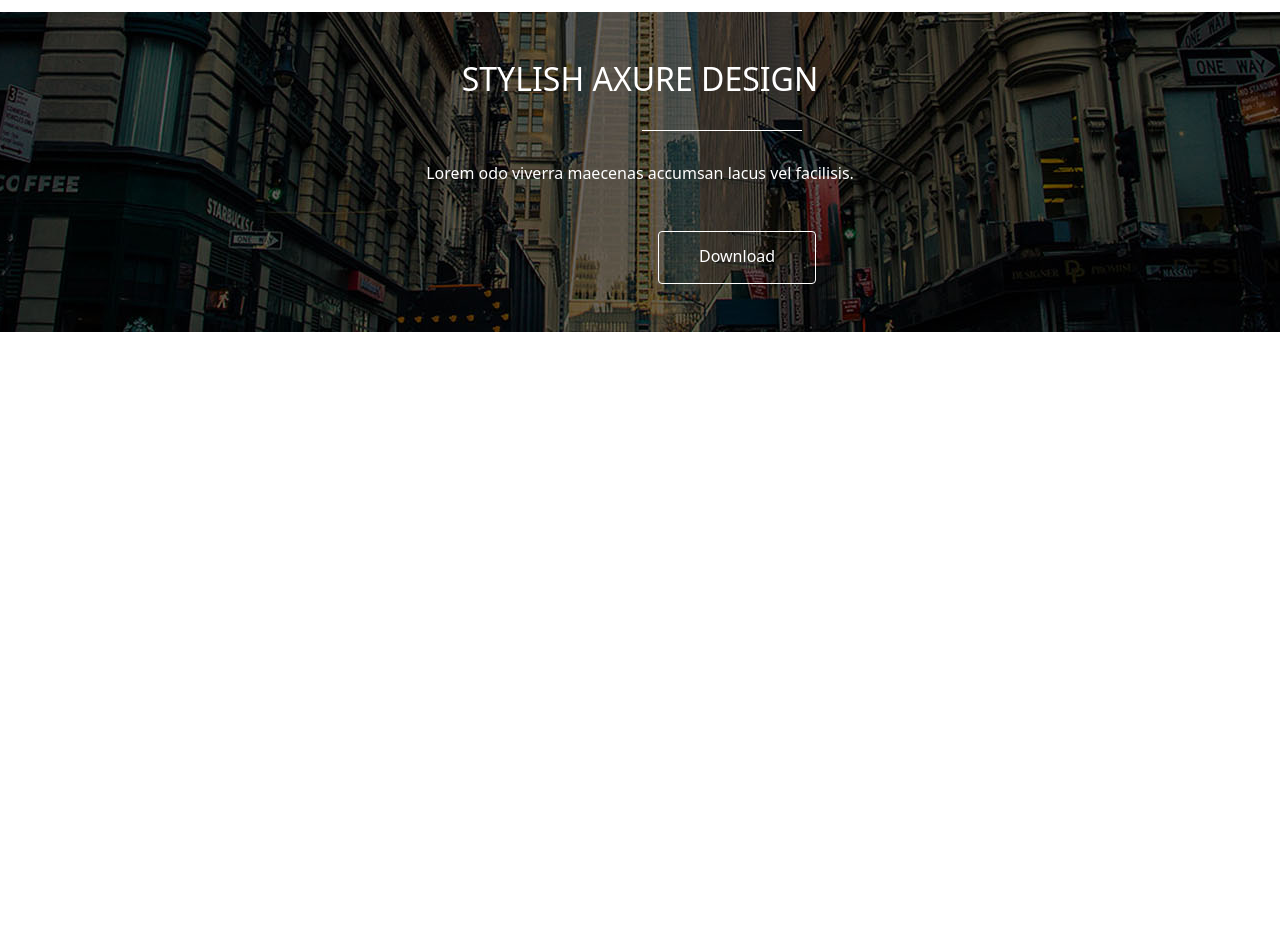
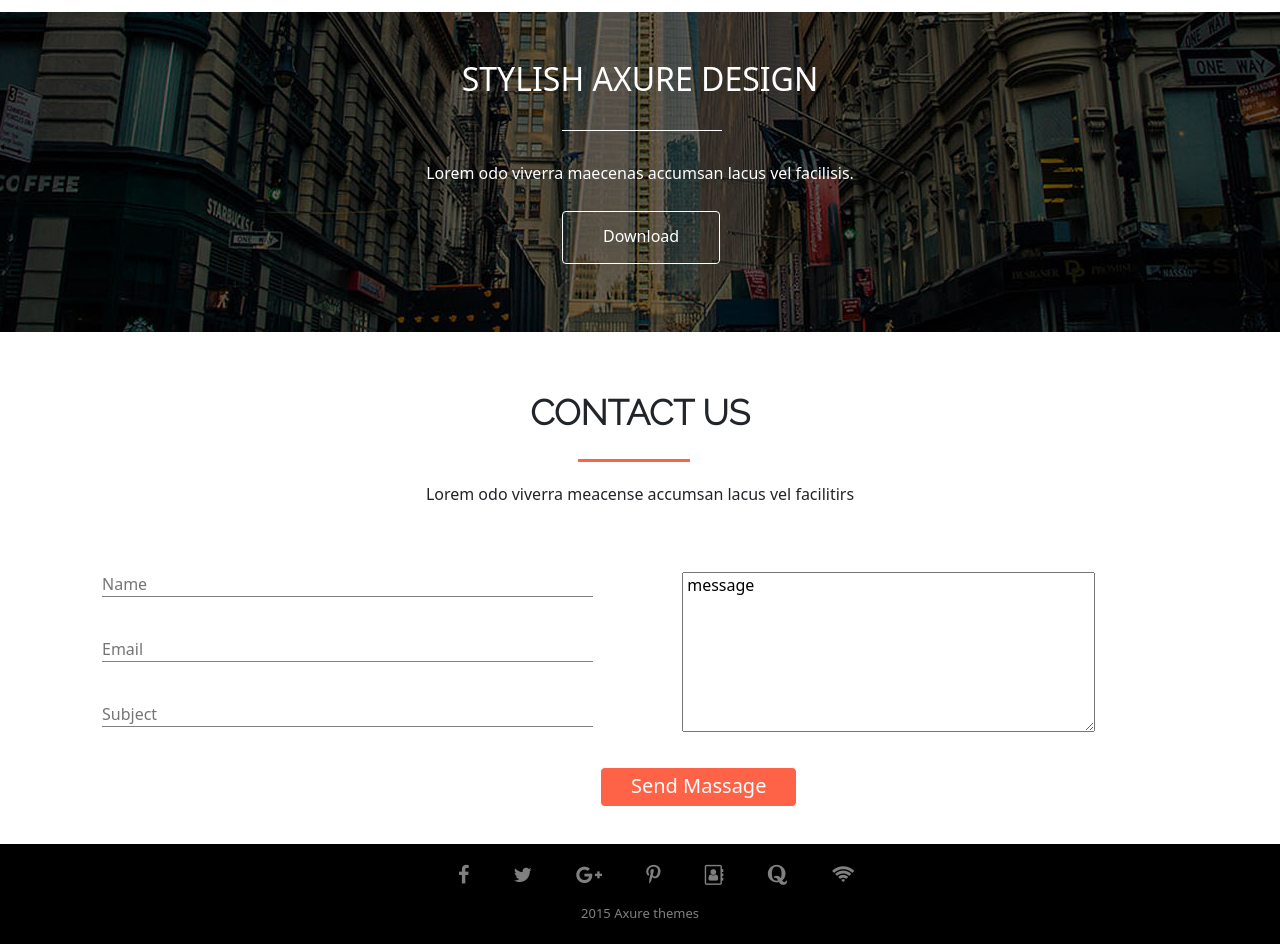
Before and after one commit to joweldas/AXit, a plain HTML site: page index.html in a window 1280 px wide. Shown: the part 3460-4404 px from the top of the page. Before the commit the page ends 3822 px from the top, so only its background shows below. Drawn offline with nearby package versions, Linux system fonts and the light colour scheme; a web font is replaced by a local one.

Commit message:
Add files via upload

```diff
--- a/css/style.css
+++ b/css/style.css
@@ -389,7 +389,7 @@ color: #a4a5a8;}
 .line-5{background-color: tomato;
 width: 10em;
 height: 2px;
-margin-left: 36em;
+margin-left: 29em;
 margin-top: 25px;
 margin-bottom: 20px;}
 
@@ -445,7 +445,7 @@ font-weight: 200;}
 height: 1.5px;
 width: 4em;
 background-color:  white;
-margin-left:35em;
+margin-left:30em;
 padding-right: 10em;
 margin-top: 2em;
 
@@ -453,13 +453,74 @@ margin-top: 2em;
  .banner-pre p{color: white;
   text-align: center;
 padding-top: 30px;
-padding-bottom: 30px;
+padding-bottom: 10px;
 font-family: 'myriad-pro' sans-serif;
 font-weight: 100;}
 
 .btn{color: white!important;
 text-align: center;
-margin-left: 36em;
+margin-left: 30em;
 border-color: white !important;
 padding: 12px 40px 15px 40px !important;}
 /*banner two end here*/
+
+/*CONATCT SATRT*/
+.c-head h4{text-align: center;
+font-size: 35px;
+text-transform: uppercase;
+font-family: 'Raleway';
+font-weight: 600;}
+.c-head p{text-align: center;
+padding-bottom: 50px;}
+.line-9{background-color: tomato;
+height: 3px;
+width: 7em;
+margin-left: 31em;
+margin-top: 25px;
+margin-bottom: 20px;
+}
+.contact-part{padding-top: 30px;
+padding-bottom: 37px;}
+
+.contact input{
+width: 90%;
+border: none;
+border-bottom: 1px solid grey;
+margin-left: 20px;
+margin-bottom: 40px;
+}
+.contact input:focus{
+  border: none;
+ border-bottom: 1px solid grey;
+  outline: none;
+}
+.box .input{
+  width: 80%;
+  height: 10em;
+}
+.box{margin-left: 30px;
+}
+.box .input::placeholder{
+  padding: 0px;
+  position: absolute;
+
+}
+.send .btn {background-color: tomato;
+  padding: 3px 30px 5px 30px !important;
+}
+/*CONTACT PART END HERE*/
+.ending{background-color:black;
+  padding-top: 20px;
+  padding-bottom: 5px
+}
+.iconbro ul li {list-style: none;
+display: inline-block;}
+.iconbro ul li a i{color: grey;
+  font-size: 20px;
+  margin-left: 2em;
+}
+.iconbro{margin-left:19em; }
+.copyright p{color: grey;
+text-align: center;
+font-size: 13px}
+/*END PART SRAT*/
--- a/index.html
+++ b/index.html
@@ -475,17 +475,77 @@
  </div>
 </div>
 
+<!-- banner two end here -->
+<!-- CUSTOMER FEEDBACK PART END -->
+
+
+<!-- Contact from here  -->
+<div class="contact-part">
+  <div class="container">
+
+<div class="c-head">
+  <h4>Contact Us</h4>
+  <div class="line-9"></div>
+  <p>Lorem odo viverra meacense accumsan lacus vel facilitirs</p>
+</div>
+
+
+    <div class="row">
+      <div class="col-md-6">
+        <div class="contact">
+        <input type="text" name="" placeholder="Name">
+        <input type="Email" name="" placeholder="Email">
+        <input type="text" name="" placeholder="Subject">
+      </div>
+      </div>
+      <div class="col-md-6">
+        <div class="box">
+          <textarea class="input" id="text" placeholder="text-here"> message
+          </textarea>
+        </div>
+      </div>
+    </div>
+    </div>
+<div class="send">
+<button type="button" class="btn btn-primary btn-lg">Send Massage</button>
 
 
 
+</div>
+
+  </div>
+</div>
+
+<!-- contact end here -->
 
 
-
-<!-- banner two end here -->
+<!-- END PART FROM HERE -->
 
 
+<div class="ending">
+  <div class="container">
+    <div class="iconbro">
+      <ul>
+        <li><a href="#"><i class="fa fa-facebook" aria-hidden="true"></i></a></li>
+        <li><a href=""><i class="fa fa-twitter" aria-hidden="true"></i></a></li>
+         <li><a href=""><i class="fa fa-google-plus" aria-hidden="true"></i></a></li> <li><a href=""><i class="fa fa-pinterest-p" aria-hidden="true"></i></a></li>
+         <li><a href=""><i class="fa fa-address-book-o" aria-hidden="true"></i></a></li>
 
-<!-- CUSTOMER FEEDBACK PART END -->
+         <li><a href=""><i class="fa fa-quora" aria-hidden="true"></i></a></li>
+
+
+          <li><a href=""><i class="fa fa-wifi" aria-hidden="true"></i>
+</a></li>
+      </ul>
+    </div>
+    <div class="copyright">
+      <p>2015 Axure themes</p>
+    </div>
+  </div>
+</div>
+
+<!-- END PART END -->
+
 
 
 
```
